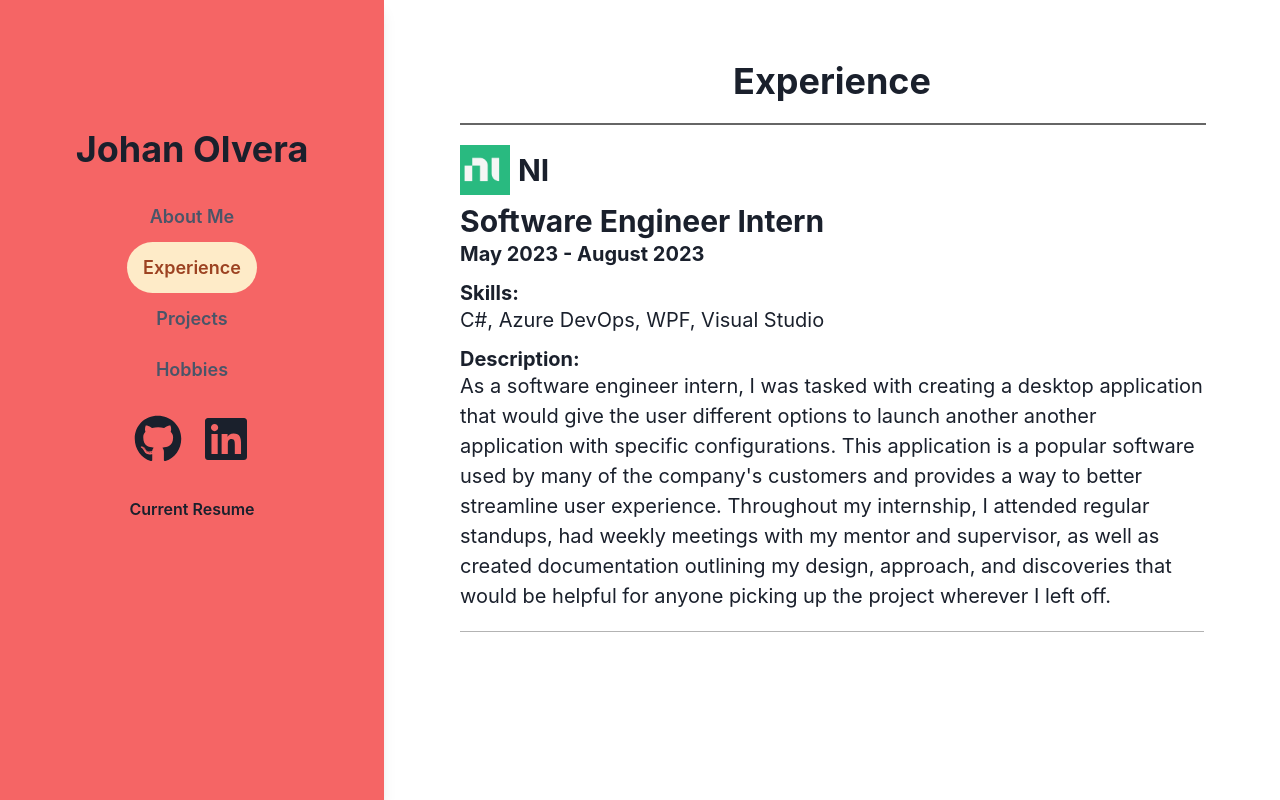
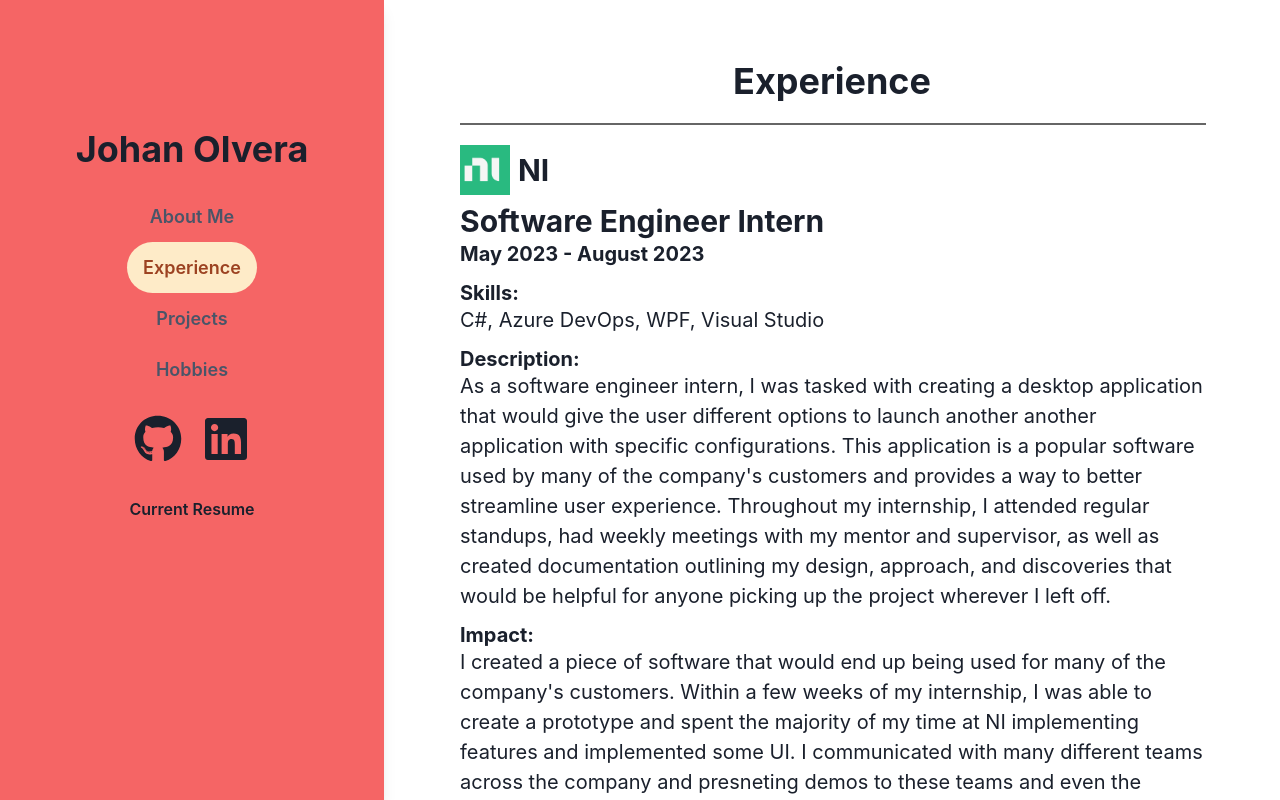
Before and after one commit to Jolvera2001/jolvera2001.github.io, a React (Vite) app: page / in a window 1280 px wide. Both pictures are taken after a click on the tab "Experience". Built offline with nearby package versions, Linux system fonts and the light colour scheme.

Commit message:
Updated fields and data

```diff
--- a/src/App.jsx
+++ b/src/App.jsx
@@ -107,7 +107,9 @@ function App() {
                     <Heading size='md' mt={3} >Skills:</Heading>
                     <Text mb={3} fontSize='xl'>{item.skills}</Text>
                     <Heading size='md'>Description:</Heading>
-                    <Text fontSize='xl'>{item.description}</Text>
+                    <Text mb={3} fontSize='xl'>{item.description}</Text>
+                    <Heading size='md'>Impact:</Heading>
+                    <Text fontSize='xl'>{item.impact}</Text>
                     <Divider orientation='horizontal' borderColor="grey" mt={5} mr={2} />
                   </Box>
                 ))}
--- a/src/assets/personalData.json
+++ b/src/assets/personalData.json
@@ -20,7 +20,7 @@
             "name": "AplCore",
             "date": "March 2024 - Current",
             "status": "Current Project",
-            "description": "As sort of comical idea with the state of the current job market, this project is made as a way for a user to keep track of their job applications. It would be more user managed with them needing to update details on their own, but the aim is to make it much more manageable and easy compared to using something like Excel or Google Sheets. At this point, the project can easily expand to have other features.",
+            "description": "As sort of an ironic idea with the state of the current job market, this project is made as a way for a user to keep track of their job applications. It would be more user managed with them needing to update details on their own, but the aim is to make it much more manageable and easy compared to using something like Excel or Google Sheets. At this point, the project can easily expand to have other features. This project honestly started as a joke but ended up being something that was working well and I stuck with it.",
             "skills": "Backend Development, Frontend Development, Rust, React, MongoDB",
             "link": "https://github.com/Jolvera2001/AplCore",
             "linkDesc": "No current link or deployment, but the codebase is available to view on my Github!"
```
